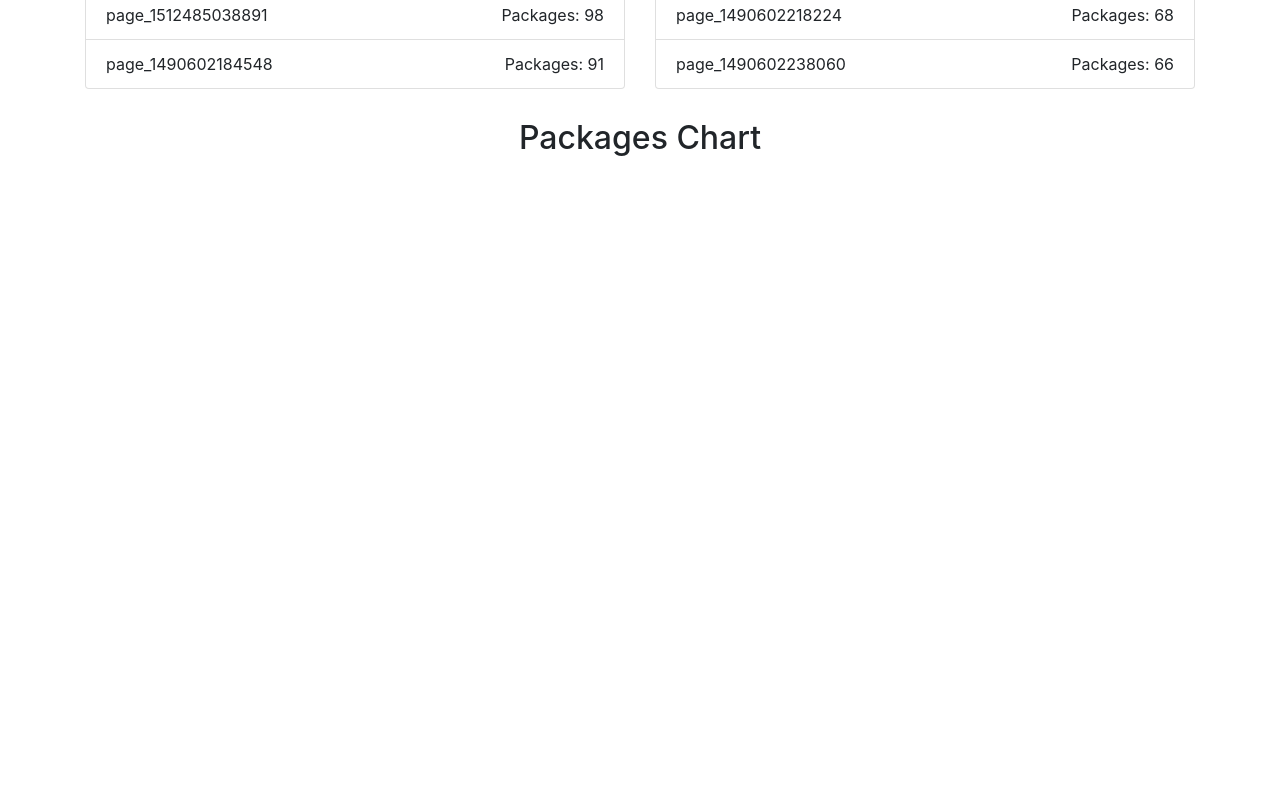
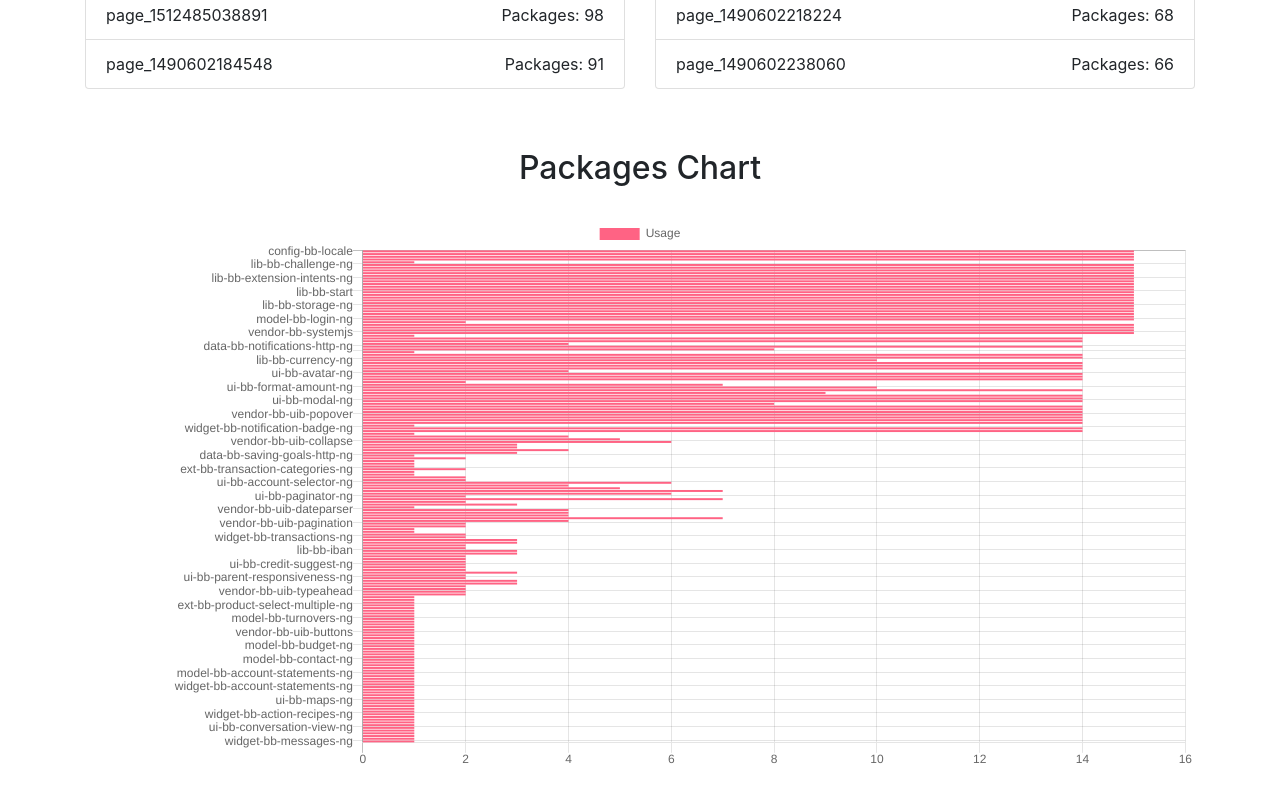
Before and after one commit to manjarb/angularjs-webpack-example-project, a website built with webpack: page src/public/index.html in a window 1280 px wide. Shown: the part 458-1260 px from the top of the page. Before the commit the page ends 800 px from the top, so only its background shows below. Built offline with nearby package versions, Linux system fonts and the light colour scheme; some packages are replaced by stand-ins of ours; files whose address does not match are found by name.

Commit message:
Update chart js

```diff
--- a/package.json
+++ b/package.json
@@ -35,6 +35,7 @@
     "babel-register": "^6.26.0",
     "babel-runtime": "^6.26.0",
     "bootstrap": "^4.1.1",
+    "chart.js": "^2.7.2",
     "config": "^1.30.0",
     "copy-webpack-plugin": "^4.5.1",
     "css-loader": "^0.28.11",
--- a/src/app.component.html
+++ b/src/app.component.html
@@ -19,5 +19,8 @@
 
     <section class="package-chart-section">
         <h2 class="homepage-title text-center">Packages Chart</h2>
+        <div class="packages-chart-box">
+            <canvas id="packages-bar-chart"></canvas>
+        </div>
     </section>
 </div>
--- a/src/app.component.js
+++ b/src/app.component.js
@@ -1,16 +1,21 @@
 import './app.component.scss';
+import Chart from 'chart.js';
+import _ from 'lodash';
 
 export const AppComponent = {
     template: require('./app.component.html'),
     controller: [
         'PackagesService',
+        'ChartService',
         '$scope',
         class AppController {
-            constructor (PackagesService, $scope) {
+            constructor (PackagesService, ChartService, $scope) {
                 this.scope = $scope;
                 this.scope.pagesPackageDataLeft = [];
                 this.scope.pagesPackageDataRight = [];
+                this.scope.adjustPackageResult = [];
                 this.packagesSevices = PackagesService;
+                this.chartService = ChartService;
             }
 
             $onInit() {
@@ -20,13 +25,34 @@ export const AppComponent = {
             async getDataPackageList() {
                 const packages = await this.packagesSevices.getPackagesList();
                 const half_length = Math.ceil(packages.data.length / 2);
+                this.scope.pagesPackageData = packages.data;
                 this.scope.pagesPackageDataLeft = packages.data.slice(0, half_length);
                 this.scope.pagesPackageDataRight = packages.data.slice(half_length, packages.data.length);
+
+                let duplicatePackageArray = [];
+                packages.data.map((pack) => {
+                    pack.dependencies.map((dep) => {
+                        duplicatePackageArray.push({ packageName: dep });
+                    })
+                });
+
+                const results = _(duplicatePackageArray)
+                    .groupBy('packageName')
+                    .map((items, packageName) => ({ packageName, count: items.length }))
+                    .value();
+                const packagesListName = [];
+                const packagesListSize = [];
+                results.map((result) => {
+                    packagesListName.push(result.packageName);
+                    packagesListSize.push(result.count);
+                });
+                this.scope.adjustPackageResult = results;
+
+                const ctx = document.getElementById('packages-bar-chart').getContext('2d');
+                ctx.height = 3000;
+                let myChart = new Chart(ctx, this.chartService.returnBubbleChartObject(packagesListName, packagesListSize, 'horizontalBar'));
+
                 this.scope.$apply();
-                /*this.packagesData.map((dep) => {
-                    this.mergedDepArray = this.mergedDepArray.concat(dep.dependencies);
-                });
-                console.log(this.mergedDepArray, 'mergedDepArray');*/
             }
     }]
 };
--- a/src/app.component.scss
+++ b/src/app.component.scss
@@ -6,3 +6,7 @@ body {
   margin-top: 30px;
   margin-bottom: 30px;
 }
+
+.package-list-section {
+  margin-bottom: 60px;
+}
--- a/src/app.module.js
+++ b/src/app.module.js
@@ -8,6 +8,7 @@ import { AppComponent } from "./app.component";
 import CommonModule from './modules/common/common.module';
 import PackagesModule from './modules/packages/packages.module';
 import PackagesService from "./services/packages.service";
+import ChartService from "./services/chart.service";
 
 // These all export the module name
 // import ngAnimateModuleName from 'angular-animate';
@@ -20,4 +21,5 @@ const dependencies = [
 
 angular.module('app', dependencies)
     .component('appComponent', AppComponent)
-    .service('PackagesService', ['$http', PackagesService]);
+    .service('PackagesService', ['$http', PackagesService])
+    .service('ChartService', [ChartService]);
--- /dev/null
+++ b/src/services/chart.service.js
@@ -0,0 +1,30 @@
+export default class ChartService {
+    constructor() {
+    }
+
+    returnBubbleChartObject(labels, data, type = 'bar') {
+        const chartObject = {
+            // The type of chart we want to create
+            type: type,
+
+            // The data for our dataset
+            data: {
+                labels,
+                datasets: [{
+                    label: "Usage",
+                    backgroundColor: 'rgb(255, 99, 132)',
+                    borderColor: 'rgb(255, 99, 132)',
+                    data,
+                }]
+            },
+
+            // Configuration options go here
+            options: {
+            }
+        };
+
+        return chartObject;
+    }
+
+
+}
```
Also changed, not shown: 1 other file.
